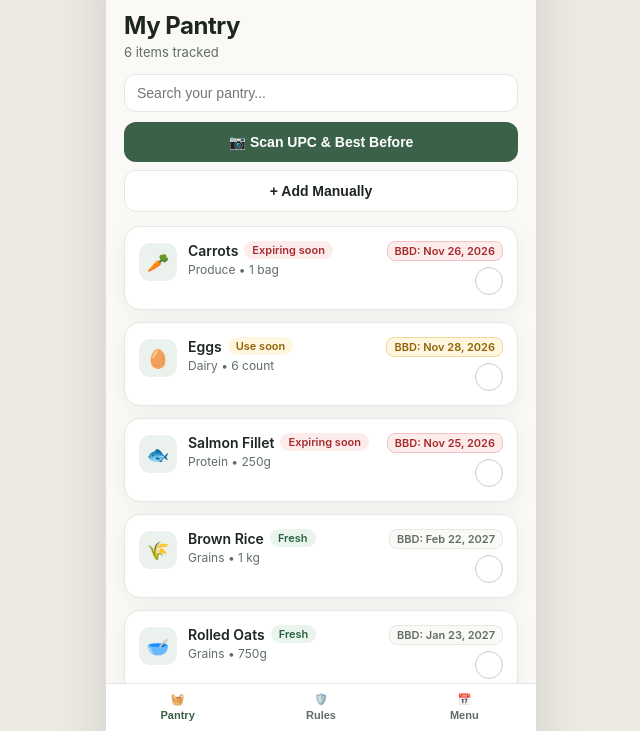
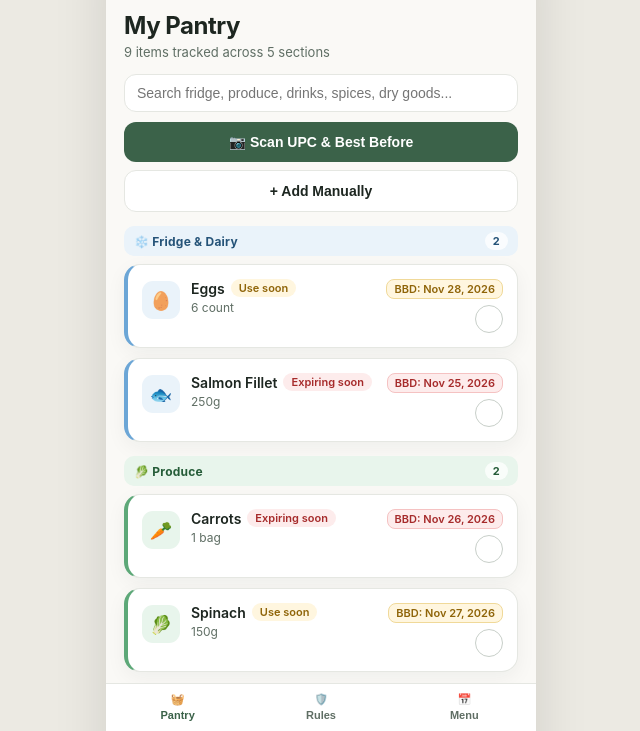
Before and after one commit to nazariifaifura-cell/Pantry-Plate, a plain HTML site: page index.html in a window 1280 px wide. Both pictures are taken after a click on the button "Create Household Account". Shown: the part 68-799 px from the top of the page, without its empty margins (319-959 px from the left). Drawn offline with Linux system fonts and the light colour scheme.

Commit message:
Update index.html

```diff
--- a/index.html
+++ b/index.html
@@ -4,7 +4,7 @@
   <meta charset="UTF-8" />
   <meta name="viewport" content="width=device-width, initial-scale=1.0" />
   <title>pantry &amp; plate</title>
-  <!-- Lightweight browser OCR for reading Best Before Dates from camera snapshots -->
+  <!-- Browser OCR for reading Best Before Dates from camera snapshots -->
   <script src="https://cdn.jsdelivr.net/npm/tesseract.js@5/dist/tesseract.min.js"></script>
   <style>
     :root {
@@ -122,7 +122,7 @@
       border-radius: 16px;
       padding: 14px;
       box-shadow: var(--shadow);
-      margin-bottom: 12px;
+      margin-bottom: 10px;
     }
 
     .btn {
@@ -182,12 +182,69 @@
 
     .search-box { margin-bottom: 10px; }
 
+    /* Pantry Section Groups */
+    .pantry-section {
+      margin-top: 14px;
+    }
+
+    .section-header {
+      display: flex;
+      align-items: center;
+      justify-content: space-between;
+      padding: 6px 10px;
+      border-radius: 10px;
+      margin-bottom: 8px;
+      font-size: 12px;
+      font-weight: 700;
+      letter-spacing: 0.02em;
+    }
+
+    .sec-fridge {
+      background: #EAF3FA;
+      color: #255378;
+    }
+
+    .sec-produce {
+      background: #E8F5EC;
+      color: #255C38;
+    }
+
+    .sec-drinks {
+      background: #F1ECFA;
+      color: #4D357A;
+    }
+
+    .sec-spices {
+      background: #FCEEE6;
+      color: #7D3B18;
+    }
+
+    .sec-dry {
+      background: #F7EFE4;
+      color: #6E4A1E;
+    }
+
+    .section-count {
+      font-size: 11px;
+      font-weight: 700;
+      padding: 2px 8px;
+      border-radius: 999px;
+      background: rgba(255, 255, 255, 0.75);
+    }
+
     .pantry-item {
       display: flex;
       align-items: flex-start;
       justify-content: space-between;
       gap: 10px;
-    }
+      border-left: 4px solid var(--border);
+    }
+
+    .pantry-item.zone-fridge { border-left-color: #6CA6D6; }
+    .pantry-item.zone-produce { border-left-color: #5DA878; }
+    .pantry-item.zone-drinks { border-left-color: #9378CC; }
+    .pantry-item.zone-spices { border-left-color: #D9824B; }
+    .pantry-item.zone-dry { border-left-color: #C99A5B; }
 
     .pantry-left {
       display: flex;
@@ -209,6 +266,12 @@
       flex-shrink: 0;
       margin-top: 2px;
     }
+
+    .zone-fridge .item-icon { background: #EAF3FA; }
+    .zone-produce .item-icon { background: #E8F5EC; }
+    .zone-drinks .item-icon { background: #F1ECFA; }
+    .zone-spices .item-icon { background: #FCEEE6; }
+    .zone-dry .item-icon { background: #F7EFE4; }
 
     .item-name-row {
       display: flex;
@@ -665,14 +728,14 @@
       <h1 class="screen-title">My Pantry</h1>
       <p class="screen-sub" id="pantryCountSub">0 items tracked</p>
 
-      <input id="pantrySearch" class="input search-box" placeholder="Search your pantry..." oninput="renderPantry()" />
-
-      <div class="stack-gap" style="margin-bottom:14px;">
+      <input id="pantrySearch" class="input search-box" placeholder="Search fridge, produce, drinks, spices, dry goods..." oninput="renderPantry()" />
+
+      <div class="stack-gap" style="margin-bottom:10px;">
         <button class="btn btn-primary" onclick="openScanner()">📷 Scan UPC &amp; Best Before</button>
         <button class="btn btn-secondary" onclick="openManualAdd()">+ Add Manually</button>
       </div>
 
-      <div id="pantryList" class="stack-gap"></div>
+      <div id="pantryList"></div>
     </section>
 
     <!-- 3. RULES & SAFETY -->
@@ -826,21 +889,21 @@
           <p id="unknownBarcodeMsg" style="font-size:12px;font-weight:600;color:var(--warn-ink);">
             Barcode not in database—name it once:
           </p>
-          <input id="fallbackItemName" class="input" placeholder="Item name (e.g. Jasmine Rice)" />
+          <input id="fallbackItemName" class="input" placeholder="Item name (e.g. Smoked Paprika)" />
           <select id="fallbackItemCategory">
-            <option value="Pantry">Pantry</option>
-            <option value="Produce">Produce</option>
-            <option value="Protein">Protein</option>
-            <option value="Dairy">Dairy</option>
-            <option value="Grains">Grains</option>
+            <option value="Fridge">❄️ Fridge &amp; Dairy</option>
+            <option value="Produce">🥬 Produce</option>
+            <option value="Drinks">🥤 Drinks</option>
+            <option value="Spices">🧂 Spices &amp; Seasonings</option>
+            <option value="Dry Goods">🌾 Dry Goods &amp; Pantry</option>
           </select>
           <button class="btn btn-primary" onclick="saveUnknownBarcodeItem()">Continue to Best Before Date →</button>
         </div>
 
         <div style="display:flex;gap:6px;flex-wrap:wrap;">
           <button class="chip" onclick="prepareStep2BBD('Carrots', 'Produce', '1 bag', '🥕')">Sample: Carrots</button>
-          <button class="chip" onclick="prepareStep2BBD('Eggs', 'Dairy', '6 count', '🥚')">Sample: Eggs</button>
-          <button class="chip" onclick="prepareStep2BBD('Salmon Fillet', 'Protein', '250g', '🐟')">Sample: Salmon</button>
+          <button class="chip" onclick="prepareStep2BBD('Garlic Powder', 'Spices', '1 jar', '🧄')">Sample: Garlic Powder</button>
+          <button class="chip" onclick="prepareStep2BBD('Orange Juice', 'Drinks', '1 L', '🧃')">Sample: Juice</button>
         </div>
       </div>
 
@@ -892,14 +955,14 @@
         <h3 style="font-size:16px;">Add Pantry Item</h3>
         <button class="link-btn" onclick="closeManualAdd()">Close</button>
       </div>
-      <input id="newItemName" class="input" placeholder="Item name (e.g. Brown Rice)" />
-      <input id="newItemQty" class="input" placeholder="Quantity (e.g. 500g or 1 bag)" />
+      <input id="newItemName" class="input" placeholder="Item name (e.g. Oregano or Brown Rice)" />
+      <input id="newItemQty" class="input" placeholder="Quantity (e.g. 500g or 1 jar)" />
       <select id="newItemCategory">
-        <option value="Produce">Produce</option>
-        <option value="Protein">Protein</option>
-        <option value="Dairy">Dairy</option>
-        <option value="Grains">Grains</option>
-        <option value="Pantry">Pantry</option>
+        <option value="Fridge">❄️ Fridge &amp; Dairy</option>
+        <option value="Produce">🥬 Produce</option>
+        <option value="Drinks">🥤 Drinks</option>
+        <option value="Spices">🧂 Spices &amp; Seasonings</option>
+        <option value="Dry Goods">🌾 Dry Goods &amp; Pantry</option>
       </select>
       <div>
         <label style="font-size:11px;font-weight:700;color:var(--muted);display:block;margin-bottom:4px;">
@@ -956,12 +1019,20 @@
       Dinner: ['Balanced', 'Quick', 'High protein']
     };
 
+    const PANTRY_SECTIONS = [
+      { key: 'Fridge', label: '❄️ Fridge & Dairy', headerClass: 'sec-fridge', cardClass: 'zone-fridge', defaultIcon: '🧊' },
+      { key: 'Produce', label: '🥬 Produce', headerClass: 'sec-produce', cardClass: 'zone-produce', defaultIcon: '🥦' },
+      { key: 'Drinks', label: '🥤 Drinks', headerClass: 'sec-drinks', cardClass: 'zone-drinks', defaultIcon: '🧃' },
+      { key: 'Spices', label: '🧂 Spices & Seasonings', headerClass: 'sec-spices', cardClass: 'zone-spices', defaultIcon: '🌿' },
+      { key: 'Dry Goods', label: '🌾 Dry Goods & Pantry', headerClass: 'sec-dry', cardClass: 'zone-dry', defaultIcon: '🫙' }
+    ];
+
     const CATEGORY_ICONS = {
+      Fridge: '🧊',
       Produce: '🥦',
-      Protein: '🍗',
-      Dairy: '🥛',
-      Grains: '🌾',
-      Pantry: '🫙'
+      Drinks: '🧃',
+      Spices: '🌿',
+      'Dry Goods': '🫙'
     };
 
     const RECIPES = [
@@ -1046,7 +1117,7 @@
       }
     ];
 
-    const BARCODE_CACHE_KEY = 'pantryPlateBarcodeCacheV1';
+    const BARCODE_CACHE_KEY = 'pantryPlateBarcodeCacheV3';
 
     function loadBarcodeCache() {
       try {
@@ -1092,12 +1163,15 @@
     const state = {
       lang: 'en',
       pantry: [
-        { id: '1', name: 'Carrots', category: 'Produce', qty: '1 bag', bbd: isoDatePlusDays(2), icon: '🥕', used: false },
-        { id: '2', name: 'Eggs', category: 'Dairy', qty: '6 count', bbd: isoDatePlusDays(4), icon: '🥚', used: false },
-        { id: '3', name: 'Salmon Fillet', category: 'Protein', qty: '250g', bbd: isoDatePlusDays(1), icon: '🐟', used: false },
-        { id: '4', name: 'Brown Rice', category: 'Grains', qty: '1 kg', bbd: isoDatePlusDays(90), icon: '🌾', used: false },
-        { id: '5', name: 'Rolled Oats', category: 'Grains', qty: '750g', bbd: isoDatePlusDays(60), icon: '🥣', used: false },
-        { id: '6', name: 'Spinach', category: 'Produce', qty: '150g', bbd: isoDatePlusDays(3), icon: '🥬', used: false }
+        { id: '1', name: 'Eggs', category: 'Fridge', qty: '6 count', bbd: isoDatePlusDays(4), icon: '🥚', used: false },
+        { id: '2', name: 'Salmon Fillet', category: 'Fridge', qty: '250g', bbd: isoDatePlusDays(1), icon: '🐟', used: false },
+        { id: '3', name: 'Carrots', category: 'Produce', qty: '1 bag', bbd: isoDatePlusDays(2), icon: '🥕', used: false },
+        { id: '4', name: 'Spinach', category: 'Produce', qty: '150g', bbd: isoDatePlusDays(3), icon: '🥬', used: false },
+        { id: '5', name: 'Oat Milk', category: 'Drinks', qty: '1 L', bbd: isoDatePlusDays(9), icon: '🥛', used: false },
+        { id: '6', name: 'Sparkling Water', category: 'Drinks', qty: '6 cans', bbd: isoDatePlusDays(120), icon: '🫧', used: false },
+        { id: '7', name: 'Paprika & Oregano', category: 'Spices', qty: '2 jars', bbd: isoDatePlusDays(365), icon: '🌿', used: false },
+        { id: '8', name: 'Brown Rice', category: 'Dry Goods', qty: '1 kg', bbd: isoDatePlusDays(90), icon: '🌾', used: false },
+        { id: '9', name: 'Rolled Oats', category: 'Dry Goods', qty: '750g', bbd: isoDatePlusDays(60), icon: '🥣', used: false }
       ],
       medDays: ['Mon', 'Wed', 'Fri'],
       meds: [
@@ -1154,25 +1228,43 @@
       return '<span class="badge badge-fresh">Fresh</span>';
     }
 
+    function normalizeSectionKey(category) {
+      if (category === 'Fridge' || category === 'Dairy' || category === 'Protein') return 'Fridge';
+      if (category === 'Produce') return 'Produce';
+      if (category === 'Drinks') return 'Drinks';
+      if (category === 'Spices') return 'Spices';
+      return 'Dry Goods';
+    }
+
     function renderPantry() {
       const q = (document.getElementById('pantrySearch').value || '').toLowerCase().trim();
       const filtered = state.pantry.filter(i =>
         i.name.toLowerCase().includes(q) || i.category.toLowerCase().includes(q)
       );
-      document.getElementById('pantryCountSub').textContent = `${state.pantry.length} items tracked`;
+      document.getElementById('pantryCountSub').textContent = `${state.pantry.length} items tracked across 5 sections`;
+
       const list = document.getElementById('pantryList');
-      list.innerHTML = filtered.map(item => {
+      if (filtered.length === 0) {
+        list.innerHTML = '<div class="card" style="margin-top:10px;"><p class="screen-sub" style="margin:0;">No matching pantry items.</p></div>';
+        return;
+      }
+
+      list.innerHTML = PANTRY_SECTIONS.map(sec => {
+        const itemsInSec = filtered.filter(i => normalizeSectionKey(i.category) === sec.key);
+        if (itemsInSec.length === 0) return '';
+
+        const cardsHtml = itemsInSec.map(item => {
           const status = getExpiryStatusFromBbd(item.bbd);
           return `
-          <div class="card pantry-item" style="opacity:${item.used ? '0.55' : '1'}">
+            <div class="card pantry-item ${sec.cardClass}" style="opacity:${item.used ? '0.55' : '1'}">
               <div class="pantry-left">
-              <div class="item-icon">${item.icon || '🥫'}</div>
+                <div class="item-icon">${item.icon || sec.defaultIcon}</div>
                 <div>
                   <div class="item-name-row">
                     <span class="item-name" style="text-decoration:${item.used ? 'line-through' : 'none'}">${item.name}</span>
                     ${expiryBadge(status)}
                   </div>
-                <div class="item-meta">${item.category} • ${item.qty}</div>
+                  <div class="item-meta">${item.qty}</div>
                 </div>
               </div>
               <div class="pantry-right">
@@ -1183,7 +1275,18 @@
               </div>
             </div>
           `;
-      }).join('') || '<div class="card"><p class="screen-sub" style="margin:0;">No matching pantry items.</p></div>';
+        }).join('');
+
+        return `
+          <div class="pantry-section">
+            <div class="section-header ${sec.headerClass}">
+              <span>${sec.label}</span>
+              <span class="section-count">${itemsInSec.length}</span>
+            </div>
+            ${cardsHtml}
+          </div>
+        `;
+      }).join('');
     }
 
     function togglePantryItem(id) {
@@ -1253,11 +1356,11 @@
 
     function mapCategoryFromTags(tags = []) {
       const joined = tags.join(' ').toLowerCase();
-      if (/milk|cheese|yogurt|butter|cream|egg|dairy|lait|fromage|yaourt/.test(joined)) return 'Dairy';
-      if (/chicken|beef|pork|fish|salmon|tuna|meat|turkey|shrimp|protein|viande|poisson/.test(joined)) return 'Protein';
-      if (/rice|oat|pasta|noodle|bread|flour|grain|cereal|riz|avoine|pates/.test(joined)) return 'Grains';
-      if (/vegetable|fruit|carrot|spinach|apple|banana|tomato|produce|legume|fruit/.test(joined)) return 'Produce';
-      return 'Pantry';
+      if (/spice|seasoning|herb|paprika|cumin|cinnamon|oregano|thyme|basil|pepper|turmeric|curry|clove|nutmeg|coriander|épice|herbe/.test(joined)) return 'Spices';
+      if (/beverage|drink|juice|soda|water|tea|coffee|boisson|jus|eau/.test(joined)) return 'Drinks';
+      if (/milk|cheese|yogurt|butter|cream|egg|dairy|chicken|beef|pork|fish|salmon|tuna|meat|turkey|shrimp|lait|fromage|yaourt|viande|poisson/.test(joined)) return 'Fridge';
+      if (/vegetable|fruit|carrot|spinach|apple|banana|tomato|produce|legume/.test(joined)) return 'Produce';
+      return 'Dry Goods';
     }
 
     function stopCameraScanLoop() {
@@ -1280,7 +1383,7 @@
 
       const tick = async () => {
         if (!document.getElementById('scannerModal').classList.contains('open')) return;
-        if (state.pendingScannedItem) return; // Pause UPC detection during Step 2 (BBD)
+        if (state.pendingScannedItem) return;
         if (video.readyState >= 2) {
           try {
             const barcodes = await detector.detect(video);
@@ -1344,14 +1447,14 @@
       document.getElementById('scannerModal').classList.remove('open');
     }
 
-    // Transition from Step 1 (UPC) to Step 2 (Best Before Date)
     function prepareStep2BBD(name, category, qty, customIcon) {
       stopCameraScanLoop();
+      const normalizedCat = normalizeSectionKey(category);
       state.pendingScannedItem = {
         name,
-        category,
+        category: normalizedCat,
         qty: qty || '1 item',
-        icon: customIcon || CATEGORY_ICONS[category] || '🥫'
+        icon: customIcon || CATEGORY_ICONS[normalizedCat] || '🥫'
       };
       document.getElementById('scannerModalTitle').textContent = 'Step 2: Best Before Date';
       document.getElementById('scannerStatus').textContent =
@@ -1359,7 +1462,7 @@
       document.getElementById('step1BarcodeControls').style.display = 'none';
       document.getElementById('step2BBDControls').style.display = 'block';
       document.getElementById('pendingProductBanner').textContent = `${state.pendingScannedItem.icon} ${name}`;
-      document.getElementById('pendingProductSub').textContent = `${category} • ${state.pendingScannedItem.qty}`;
+      document.getElementById('pendingProductSub').textContent = `${normalizedCat} • ${state.pendingScannedItem.qty}`;
       document.getElementById('ocrStatusText').textContent = '';
       document.getElementById('scannedBbdInput').value = '';
     }
@@ -1402,7 +1505,6 @@
       renderPantry();
     }
 
-    // Parse common North American & European printed expiry formats into YYYY-MM-DD
     function parsePrintedDateFromText(rawText) {
       const text = rawText.toUpperCase().replace(/\|/g, '1');
       const months = {
@@ -1420,11 +1522,9 @@
         DEC: '12', DE: '12'
       };
 
-      // 1. YYYY-MM-DD or YYYY/MM/DD or YYYY.MM.DD
       let m = text.match(/\b(202\d)[\/\-\.\s](0[1-9]|1[0-2])[\/\-\.\s](0[1-9]|[12]\d|3[01])\b/);
       if (m) return `${m[1]}-${m[2]}-${m[3]}`;
 
-      // 2. Canadian / bilingual format: 2026 NO 28 or 26 NO 28 or 2026 DEC 05
       m = text.match(/\b(202\d|2\d)[\s\-\/\.]?(JAN|JA|FEB|FE|MAR|MR|APR|AL|AVR|MAY|MA|MAI|JUN|JN|JUIN|JUL|JL|JUIL|AUG|AU|AOU|SEP|SEPT|SE|OCT|OC|NOV|NO|DEC|DE)[\s\-\/\.]?(0[1-9]|[12]\d|3[01])\b/);
       if (m) {
         const yr = m[1].length === 2 ? `20${m[1]}` : m[1];
@@ -1432,7 +1532,6 @@
         if (mo) return `${yr}-${mo}-${m[3]}`;
       }
 
-      // 3. DD MMM YYYY or DD MMM YY (e.g. 28 NOV 2026)
       m = text.match(/\b(0[1-9]|[12]\d|3[01])[\s\-\/\.]?(JAN|JA|FEB|FE|MAR|MR|APR|AL|AVR|MAY|MA|MAI|JUN|JN|JUIN|JUL|JL|JUIL|AUG|AU|AOU|SEP|SEPT|SE|OCT|OC|NOV|NO|DEC|DE)[\s\-\/\.]?(202\d|2\d)\b/);
       if (m) {
         const yr = m[3].length === 2 ? `20${m[3]}` : m[3];
@@ -1440,12 +1539,10 @@
         if (mo) return `${yr}-${mo}-${m[1]}`;
       }
 
-      // 4. MM/DD/YYYY or DD/MM/YYYY
       m = text.match(/\b(0[1-9]|[12]\d|3[01])[\/\-\.](0[1-9]|[12]\d|3[01])[\/\-\.](202\d|2\d)\b/);
       if (m) {
         const yr = m[3].length === 2 ? `20${m[3]}` : m[3];
         const first = parseInt(m[1], 10);
-        const second = parseInt(m[2], 10);
         const mo = first > 12 ? m[2] : m[1];
         const dy = first > 12 ? m[1] : m[2];
         if (parseInt(mo, 10) <= 12 && parseInt(dy, 10) <= 31) {
```
Lines whose indentation alone changed are shown as unchanged.
